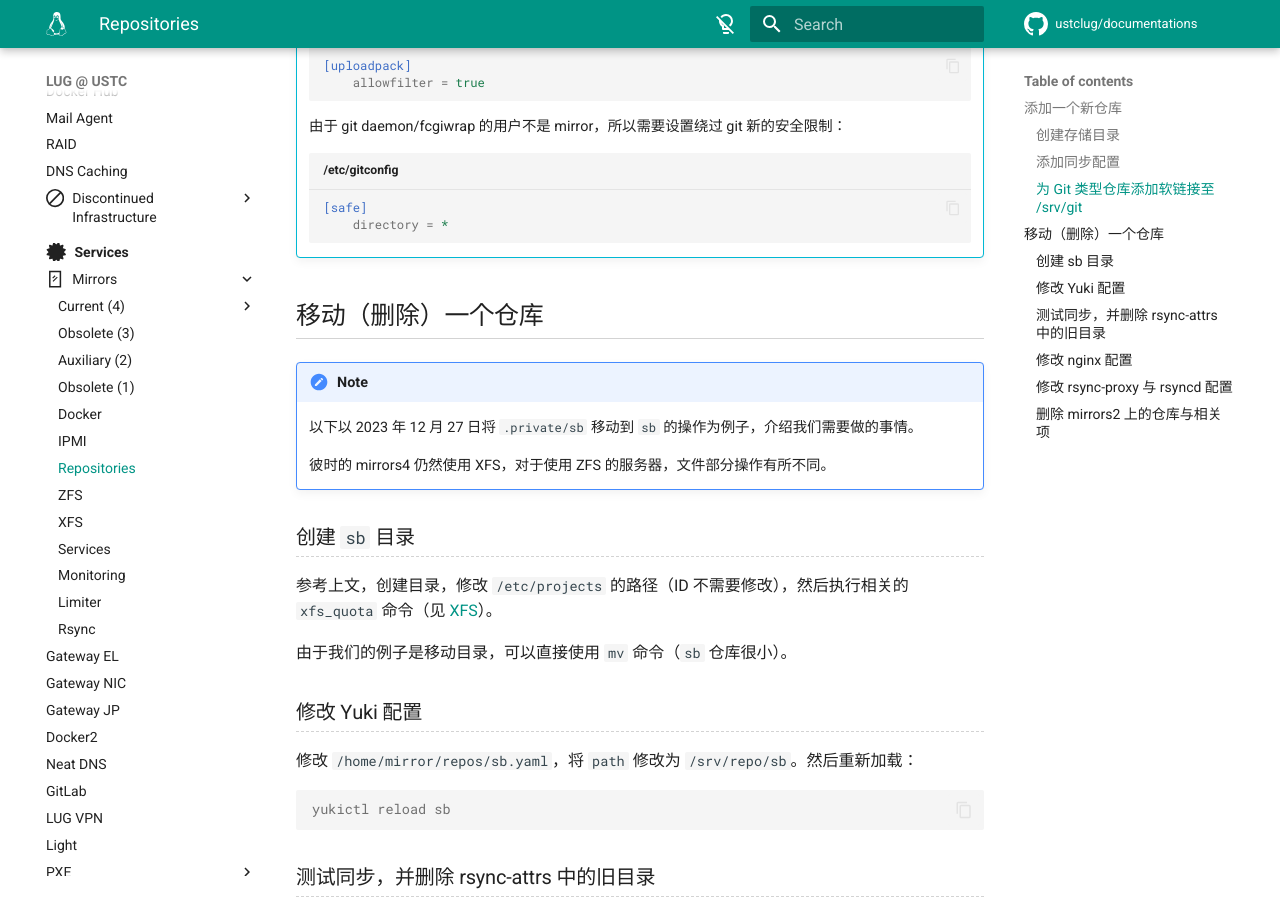
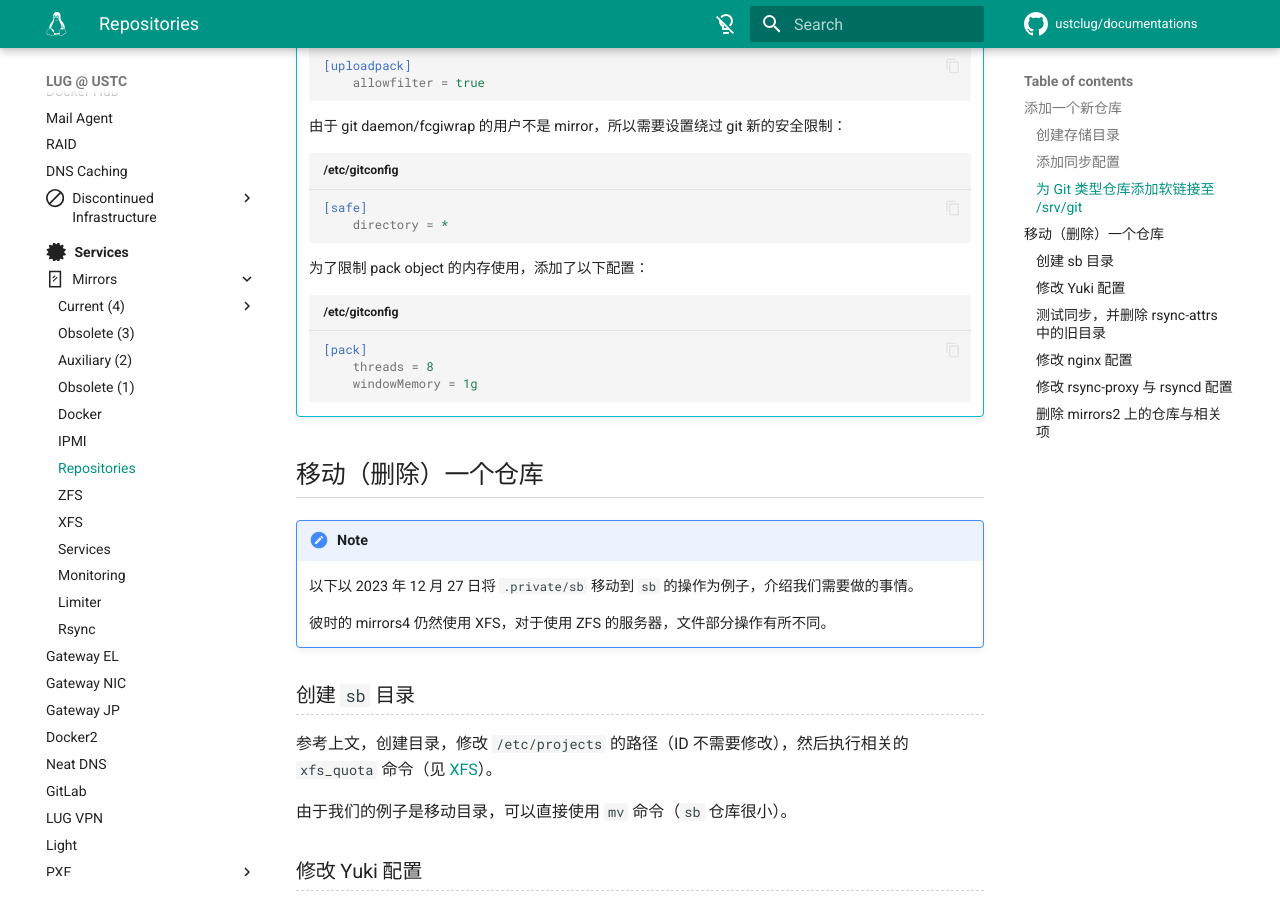
Before and after one commit to ustclug/documentations, an MkDocs documentation site: the page built from docs/services/mirrors/repos.md, in a window 1280 px wide and 900 px high, scrolled down 1058 px. Built offline with MkDocs 1.6.1 and Material for MkDocs 9.7.7, drawn with Linux system fonts in a browser that asks for light colours; comment, search, counter and statistics services are not loaded.

Commit message:
mirrors: Update gitconfig

````diff
--- a/docs/services/mirrors/repos.md
+++ b/docs/services/mirrors/repos.md
@@ -40,6 +40,14 @@
     ```ini title="/etc/gitconfig"
     [safe]
         directory = *
+    ```
+
+    为了限制 pack object 的内存使用，添加了以下配置：
+
+    ```ini title="/etc/gitconfig"
+    [pack]
+        threads = 8
+        windowMemory = 1g
     ```
 
 ## 移动（删除）一个仓库
````
